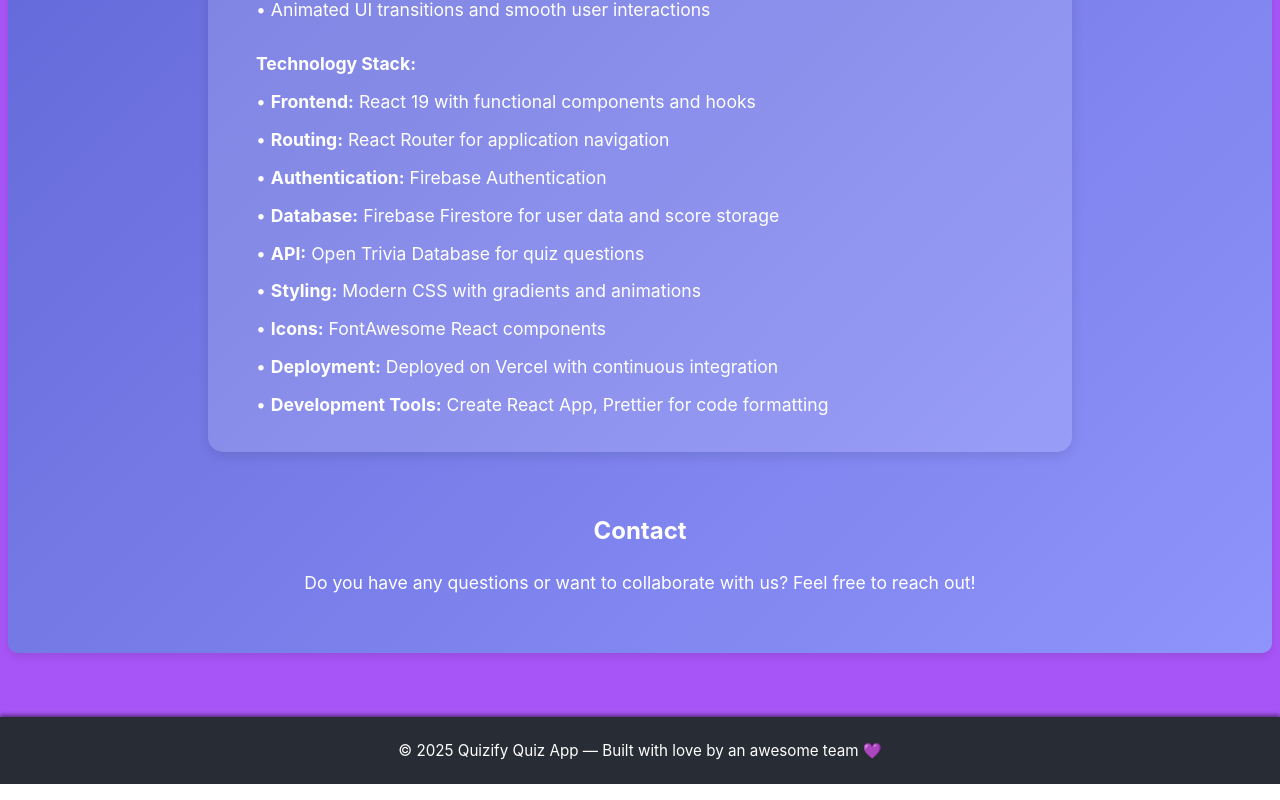
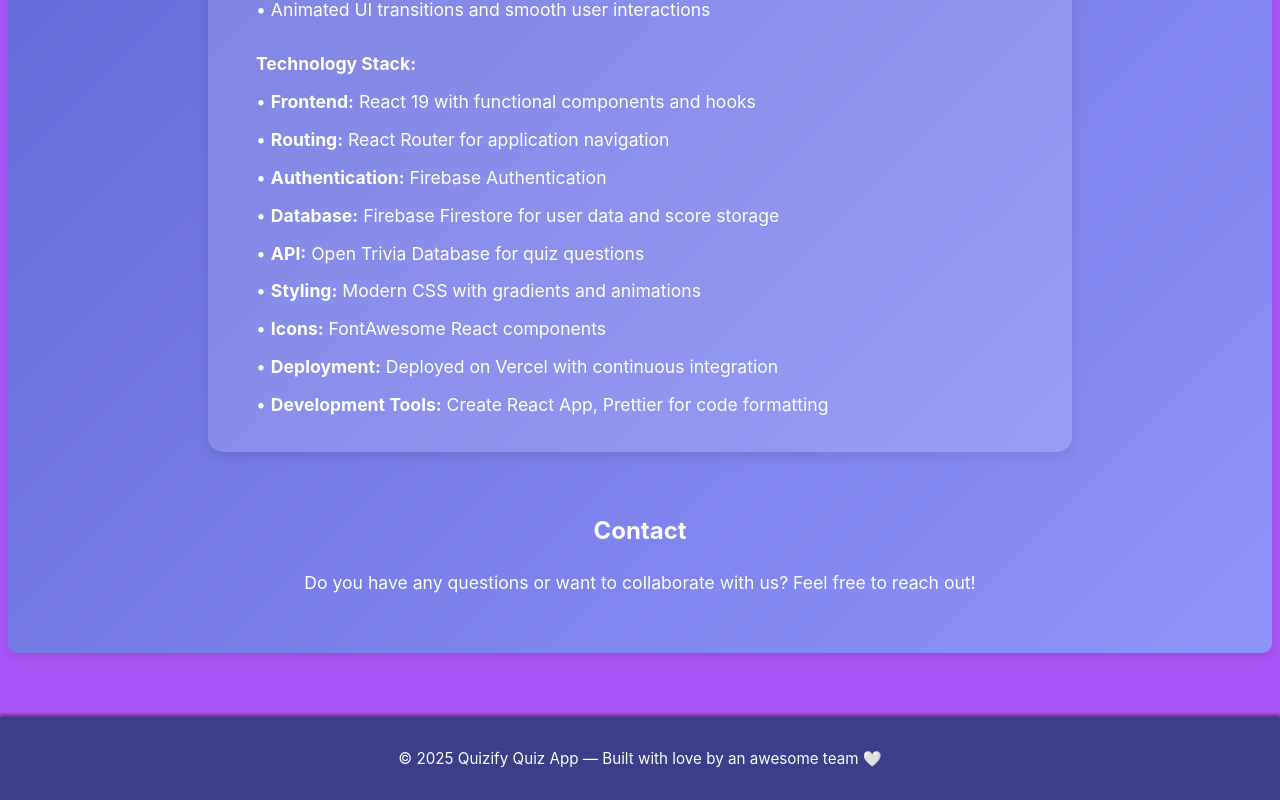
Before and after one commit to herrgallardo/lexicon-react-quiz-app, a React (Create React App) app: page /about in a window 1280 px wide. Shown: the part 1289-2089 px from the top of the page. Built offline with nearby package versions, Linux system fonts and the light colour scheme; no server answers.

Commit message:
fix(footer): footer style

```diff
--- a/src/components/Footer.css
+++ b/src/components/Footer.css
@@ -1,8 +1,8 @@
 .footer {
-  background-color: #282c34;
+  background-color: #3b3e88;
   color: #fff;
   text-align: center;
-  padding: 1.5rem 2rem;
+  padding: 2rem 2rem;
   font-size: 0.95rem;
   box-shadow: 0 -2px 4px rgba(0, 0, 0, 0.5);
   border-top: none;
--- a/src/components/Footer.jsx
+++ b/src/components/Footer.jsx
@@ -8,7 +8,7 @@
       <p>
         © {year} Quizify Quiz App — Built with love by an awesome team{' '}
         <span role="img" aria-label="purple heart">
-          💜
+          🤍
         </span>
       </p>
     </footer>
```
